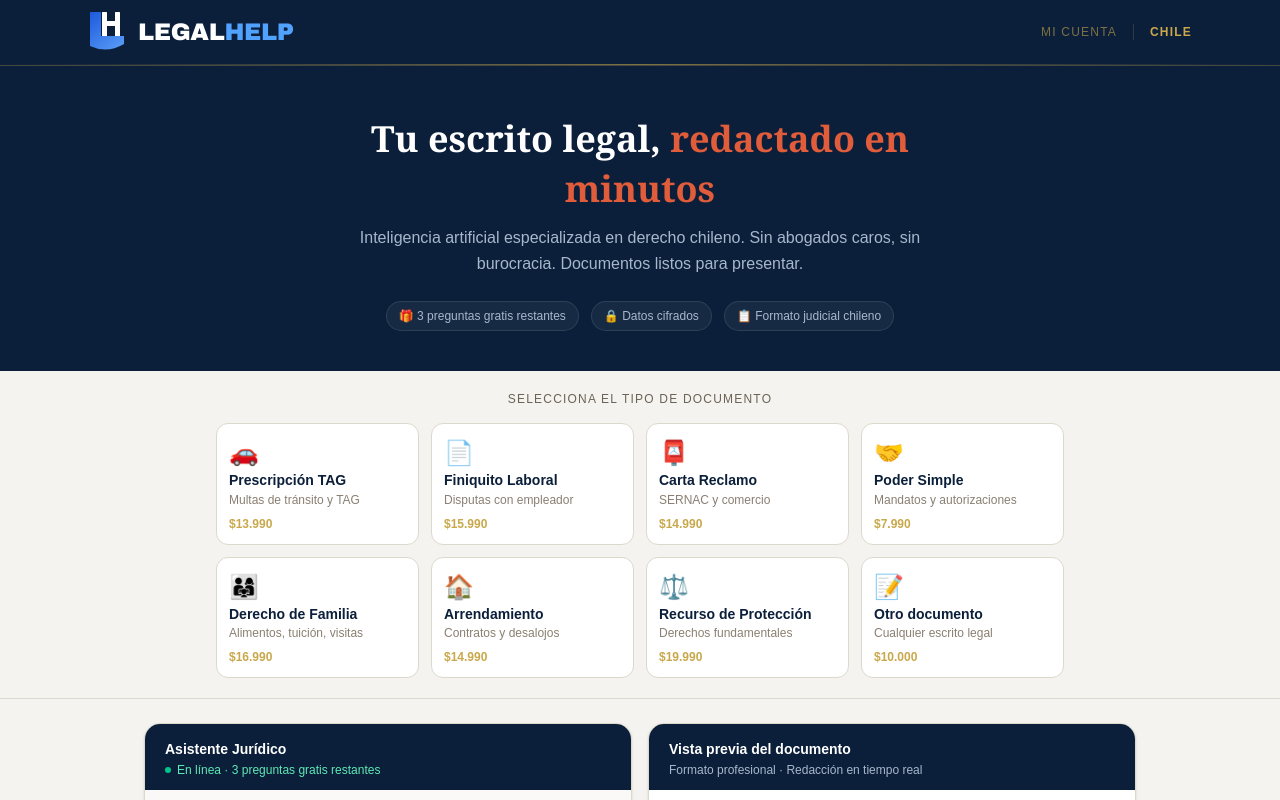
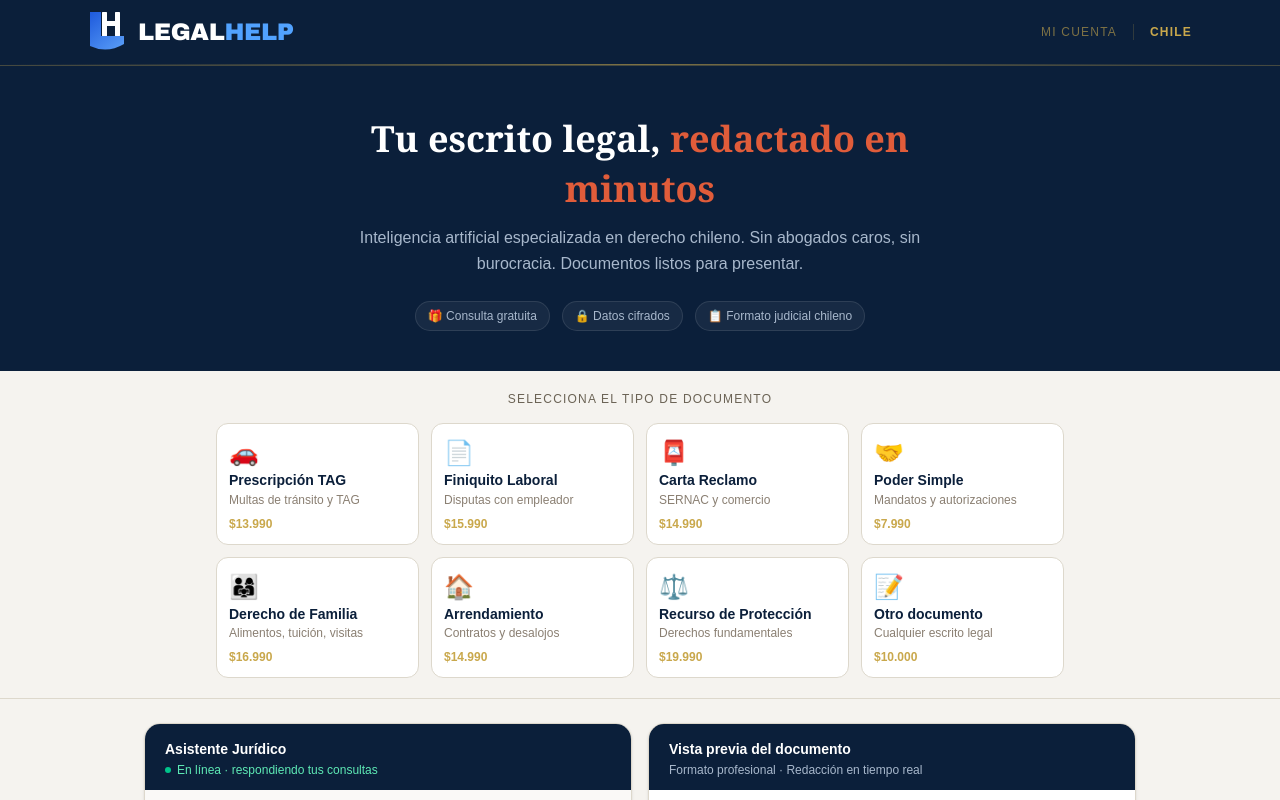
Before and after one commit to consmarbella/legalhelp-chile, a Next.js app: page / in a window 1280 px wide. Shown: the top 800 px of the page. Built offline with nearby package versions, Linux system fonts and the light colour scheme.

Commit message:
Remove free message count limit and paywall trigger

```diff
--- a/app/page.tsx
+++ b/app/page.tsx
@@ -139,9 +139,6 @@ export default function Home() {
   const [paid, setPaid]                 = useState(false);
   const [showPaywall, setShowPaywall]   = useState(false);
   const [paymentLoading, setPaymentLoading] = useState(false);
-  // Contador de mensajes del usuario en esta sesión (no persistido)
-  const [msgCount, setMsgCount]         = useState(0);
-  const FREE_MSGS = 3; // paywall al 4to mensaje
   const messagesEndRef = useRef<HTMLDivElement>(null);
 
   useEffect(() => {
@@ -167,15 +164,8 @@ export default function Home() {
     e.preventDefault();
     if (!input.trim() || loading) return;
 
-    // Paywall al 4to mensaje (o cuando ready:true, lo que ocurra primero)
-    if (!paid && msgCount >= FREE_MSGS) {
-      setShowPaywall(true);
-      return;
-    }
-
     const text = input.trim();
     setInput('');
-    setMsgCount(prev => prev + 1);
     setMessages(prev => [...prev, { role: 'user', content: text }]);
     setLoading(true);
 
@@ -354,7 +344,7 @@ export default function Home() {
             Documentos listos para presentar.
           </p>
           <div className="flex flex-wrap justify-center gap-3 text-xs" style={{ fontFamily: 'sans-serif' }}>
-            {[paid ? '✅ Plan activo' : `🎁 ${Math.max(0, FREE_MSGS - msgCount)} preguntas gratis restantes`,
+            {[paid ? '✅ Plan activo' : '🎁 Consulta gratuita',
               '🔒 Datos cifrados','📋 Formato judicial chileno'].map(b => (
               <span key={b} className="bg-white/5 border border-white/10 text-[#a8b8cc] px-3 py-1.5 rounded-full">{b}</span>
             ))}
@@ -396,9 +386,7 @@ export default function Home() {
                   <span className="text-emerald-300 text-xs" style={{ fontFamily: 'sans-serif' }}>
                     {paid
                       ? 'Plan activo · documentos ilimitados'
-                      : msgCount < FREE_MSGS
-                        ? `En línea · ${FREE_MSGS - msgCount} pregunta${FREE_MSGS - msgCount !== 1 ? 's' : ''} gratis restante${FREE_MSGS - msgCount !== 1 ? 's' : ''}`
-                        : 'Activá tu plan para continuar'}
+                      : 'En línea · respondiendo tus consultas'}
                   </span>
                 </div>
               </div>
@@ -731,7 +719,7 @@ export default function Home() {
               )}
 
               {/* Volver solo si el usuario abre el modal manualmente (antes de ready) */}
-              {!caseData.ready && msgCount < FREE_MSGS && (
+              {!caseData.ready && (
                 <button onClick={() => setShowPaywall(false)}
                   className="w-full text-center text-xs text-[#9a9185] hover:text-[#555] py-1 transition">
                   Volver
--- a/components/ChatGenerator.tsx
+++ b/components/ChatGenerator.tsx
@@ -110,9 +110,6 @@ export default function ChatGenerator({ initialContext }: ChatGeneratorProps) {
   const [showPaywall, setShowPaywall]   = useState(false);
   const [paymentLoading, setPaymentLoading] = useState(false);
   const [contextSent, setContextSent]   = useState(false);
-  // Contador de mensajes del usuario (no persistido — se resetea al recargar)
-  const [msgCount, setMsgCount]         = useState(0);
-  const FREE_MSGS = 3; // paywall al 4to mensaje
   const messagesEndRef = useRef<HTMLDivElement>(null);
 
   useEffect(() => { messagesEndRef.current?.scrollIntoView({ behavior: 'smooth' }); }, [messages]);
@@ -182,15 +179,8 @@ export default function ChatGenerator({ initialContext }: ChatGeneratorProps) {
     e.preventDefault();
     if (!input.trim() || loading) return;
 
-    // Paywall al 4to mensaje del usuario (o cuando ready:true, lo que ocurra primero)
-    if (!paid && msgCount >= FREE_MSGS) {
-      setShowPaywall(true);
-      return;
-    }
-
     const text = input.trim();
     setInput('');
-    setMsgCount(prev => prev + 1);
     await sendMessage(text);
   };
 
@@ -250,9 +240,7 @@ export default function ChatGenerator({ initialContext }: ChatGeneratorProps) {
                 <span className="text-emerald-300 text-xs" style={{ fontFamily: 'sans-serif' }}>
                   {paid
                     ? 'Plan activo · documentos ilimitados'
-                    : msgCount < FREE_MSGS
-                      ? `En línea · ${FREE_MSGS - msgCount} pregunta${FREE_MSGS - msgCount !== 1 ? 's' : ''} gratis restante${FREE_MSGS - msgCount !== 1 ? 's' : ''}`
-                      : 'Activá tu plan para continuar'}
+                    : 'En línea · respondiendo tus consultas'}
                 </span>
               </div>
             </div>
@@ -449,8 +437,8 @@ export default function ChatGenerator({ initialContext }: ChatGeneratorProps) {
                   Redirigiendo a MercadoPago...
                 </div>
               )}
-              {/* Volver solo si aún tiene preguntas gratis (antes del gate) */}
-              {!caseData.ready && msgCount < FREE_MSGS && (
+              {/* Volver solo si el paywall se abrió antes de que el caso esté listo */}
+              {!caseData.ready && (
                 <button onClick={() => setShowPaywall(false)}
                   className="w-full text-center text-xs text-[#9a9185] hover:text-[#555] py-1 transition">
                   Volver
```
